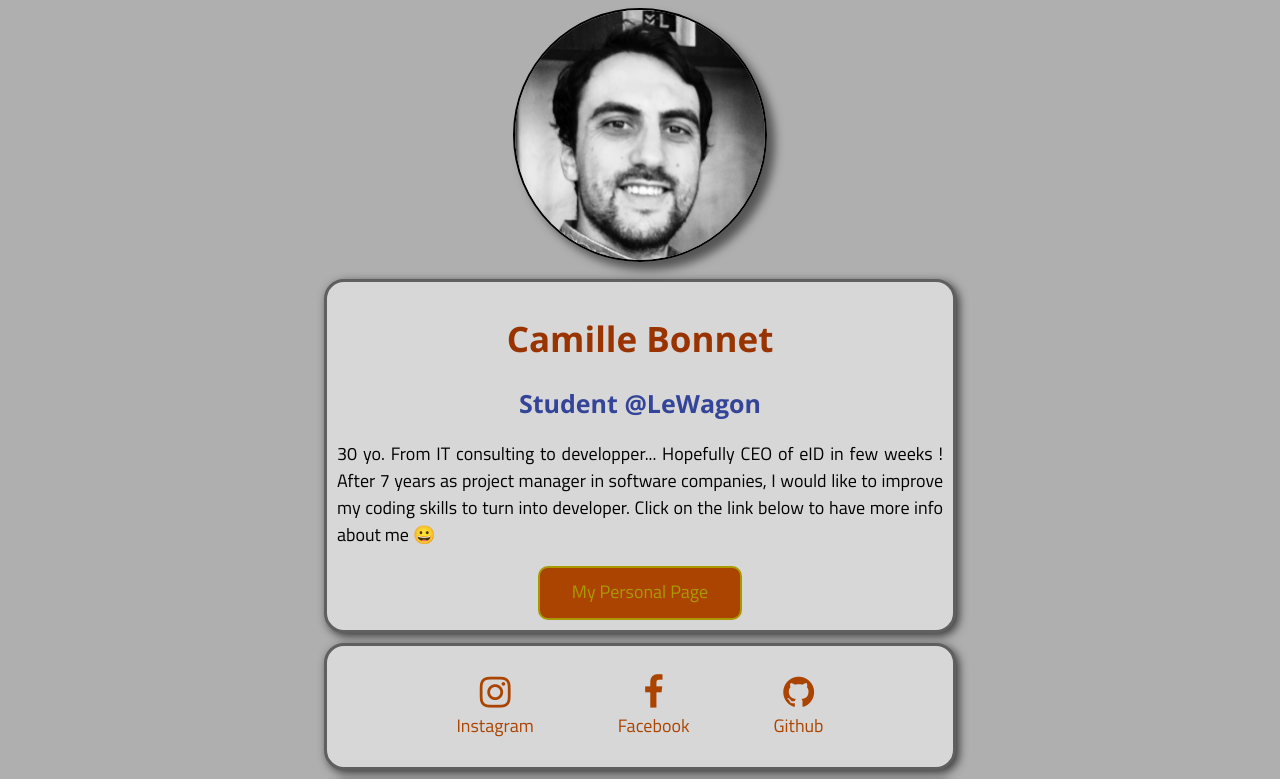
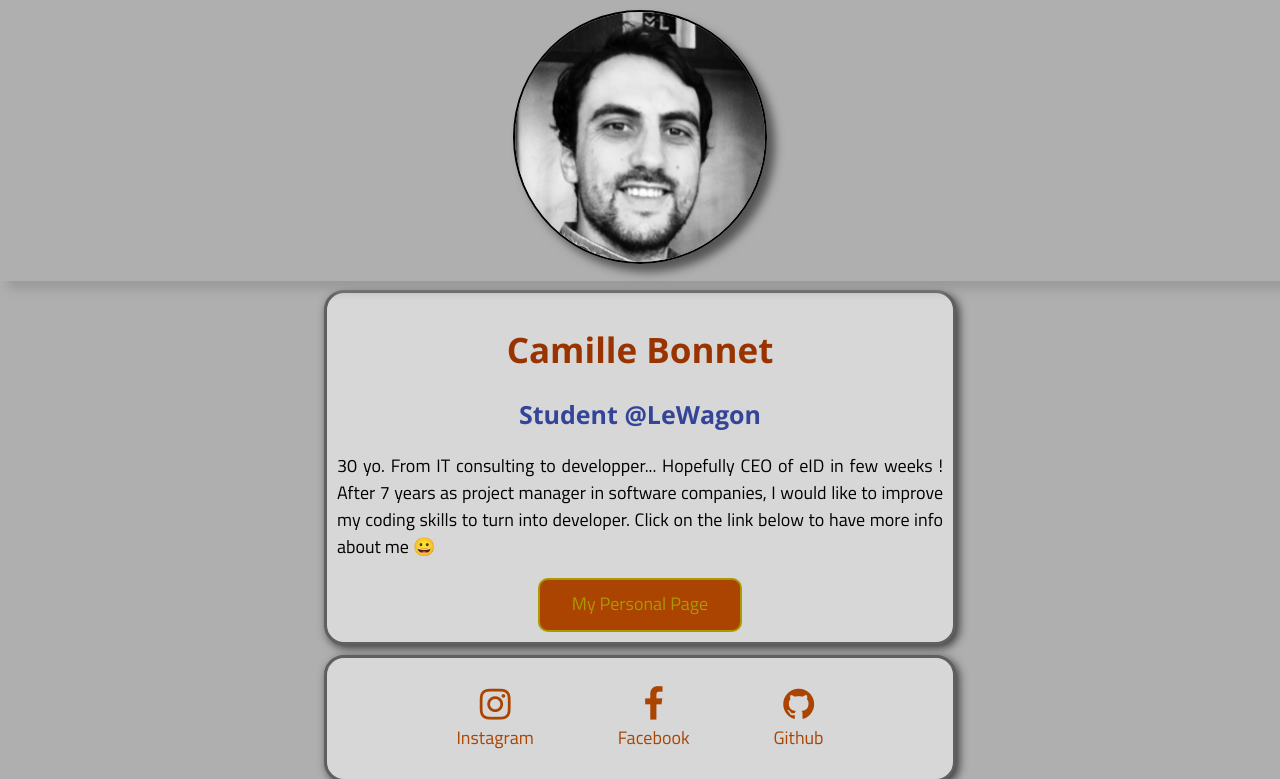
Before and after one commit to CamilleBonnet/profile, a plain HTML site: page index.html in a window 1280 px wide. Shown: the top 779 px of the page. Drawn offline with nearby package versions, Linux system fonts and the light colour scheme.

Commit message:
fixed side bar

```diff
--- a/components/card.css
+++ b/components/card.css
@@ -1,6 +1,8 @@
 .container {
   width: 50%;
-  margin: 0 auto;
+  margin-top: 290px;
+  margin-left: auto;
+  margin-right: auto;
 }
 
 .card {
--- a/components/image.css
+++ b/components/image.css
@@ -1,4 +1,4 @@
-.profile_picture{
+.img-profile{
   width: 250px;
   border-radius: 100%;
   border: 2px solid #000;
@@ -8,3 +8,15 @@
 .image_table {
   width: 300px;
 }
+
+.img-sidebar{
+  position: fixed;
+  top: 0;
+  left: 0;
+  width: 100%;
+  padding-top: 10px;
+  padding-bottom: 10px;
+  background-color: rgb(175,175,175);
+    box-shadow: 8px 8px 10px #999;
+
+}
--- a/index.html
+++ b/index.html
@@ -9,11 +9,11 @@
 </head>
 
 <body>
+  <div class="text-center img-sidebar"> <!-- profile picture -->
+    <img src="images/BONNET_Camille_SocialNetwork_Pro.JPG" alt="Camille Bonnet" class="img-profile" />
+  </div> <!-- /profile picture -->
   <div class="container"> <!-- .container -->
-    <div class="text-center"> <!-- profile picture -->
-      <img src="images/BONNET_Camille_SocialNetwork_Pro.JPG" alt="Camille Bonnet" class="profile_picture" />
-    </div> <!-- /profile picture -->
-    <div class="card text-center"> <!-- presentation -->
+    <div class="card text-center" id="presentation"> <!-- presentation -->
       <h1 class="font-title">Camille Bonnet</h1>
       <h2 class="font-title">Student @LeWagon</h2>
       <p class="text-justify">30 yo. From IT consulting to developper...  Hopefully CEO of eID in few weeks ! After 7 years as project manager in software companies, I would like to improve my coding skills to turn into developer. Click on the link below to have more info about me 😀</p>
@@ -25,7 +25,7 @@
         </a>
       </div> <!-- /button My Personal Page -->
     </div> <!-- /presentation -->
-    <div class="card text-center"> <!-- Social Networks -->
+    <div class="card text-center" id="social-networks"> <!-- Social Networks -->
       <ul class="list-inline">
         <li>
           <a href="https://www.instagram.com/mamlouk/" target="_blank">
@@ -44,7 +44,7 @@
         </li>
       </ul>
     </div> <!-- /Social Networks -->
-    <div class="card text-center"> <!-- Table -->
+    <div class="card text-center" id="my-fav-hobbies"> <!-- Table -->
       <h2 class="font-title">My Favorites hobbies</h2>
       <table id="my_favorites">
         <tbody>
@@ -72,7 +72,7 @@
         </tbody>
       </table>
     </div> <!-- /Table -->
-    <div class="card text-center"> <!-- about -->
+    <div class="card text-center" id="about"> <!-- about -->
       <h2 class="font-title">About this page</h2>
       <p class="text-justify">This page was made during the <a href="https://www.lewagon.com/program" target="_blank">Program in 9 weeks to learn Ruby on Rails</a></p>
       <ul class="list-inline">
```
